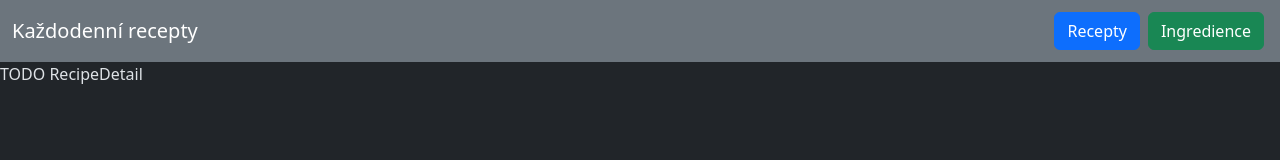
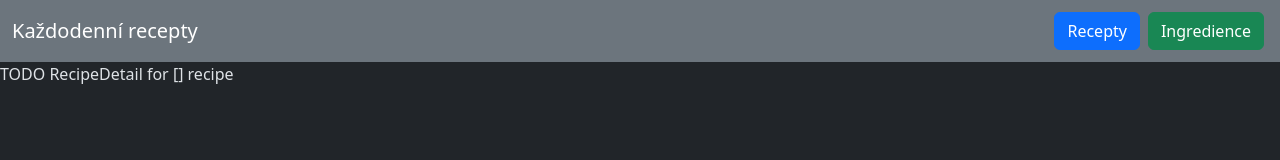
Before and after one commit to Noxor/uu_react_intro, a React (Create React App) app in the folder cookbook/client/: page /recipe in a window 1280 px wide. Shown: the top 160 px of the page. Built offline with nearby package versions, Linux system fonts and the light colour scheme.

Commit message:
fix effect return; better recipe detail - just to include functionalyty in sample project

```diff
--- a/cookbook/client/src/routes/RecipeDetail.js
+++ b/cookbook/client/src/routes/RecipeDetail.js
@@ -1,5 +1,10 @@
+import { useSearchParams } from "react-router-dom";
+
 function RecipeDetail() {
-    return <div>TODO RecipeDetail</div>;
+    let [searchParams] = useSearchParams();
+    const recipeId = searchParams.get("id");
+
+    return <div>TODO RecipeDetail for [{recipeId}] recipe</div>;
 
 }
 
--- a/cookbook/client/src/routes/RecipeList.js
+++ b/cookbook/client/src/routes/RecipeList.js
@@ -35,7 +35,7 @@ function RecipeList() {
         state: "pending",
     });
 
-    const reloadRecipes = () => loadJsonData(`http://localhost:8000/recipe/list`, setRecipesLoadCall);
+    const reloadRecipes = () => { loadJsonData(`http://localhost:8000/recipe/list`, setRecipesLoadCall) };
 
     useEffect(reloadRecipes, []);
 
```
